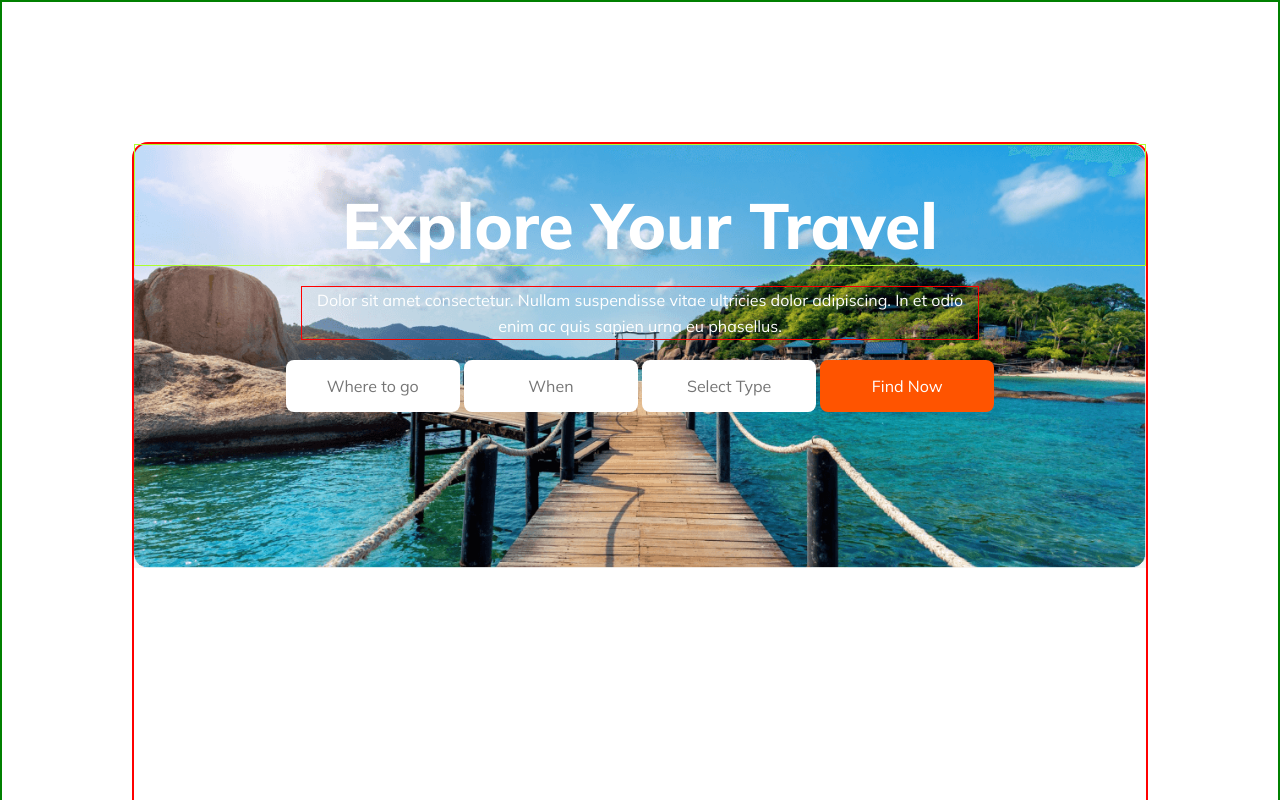
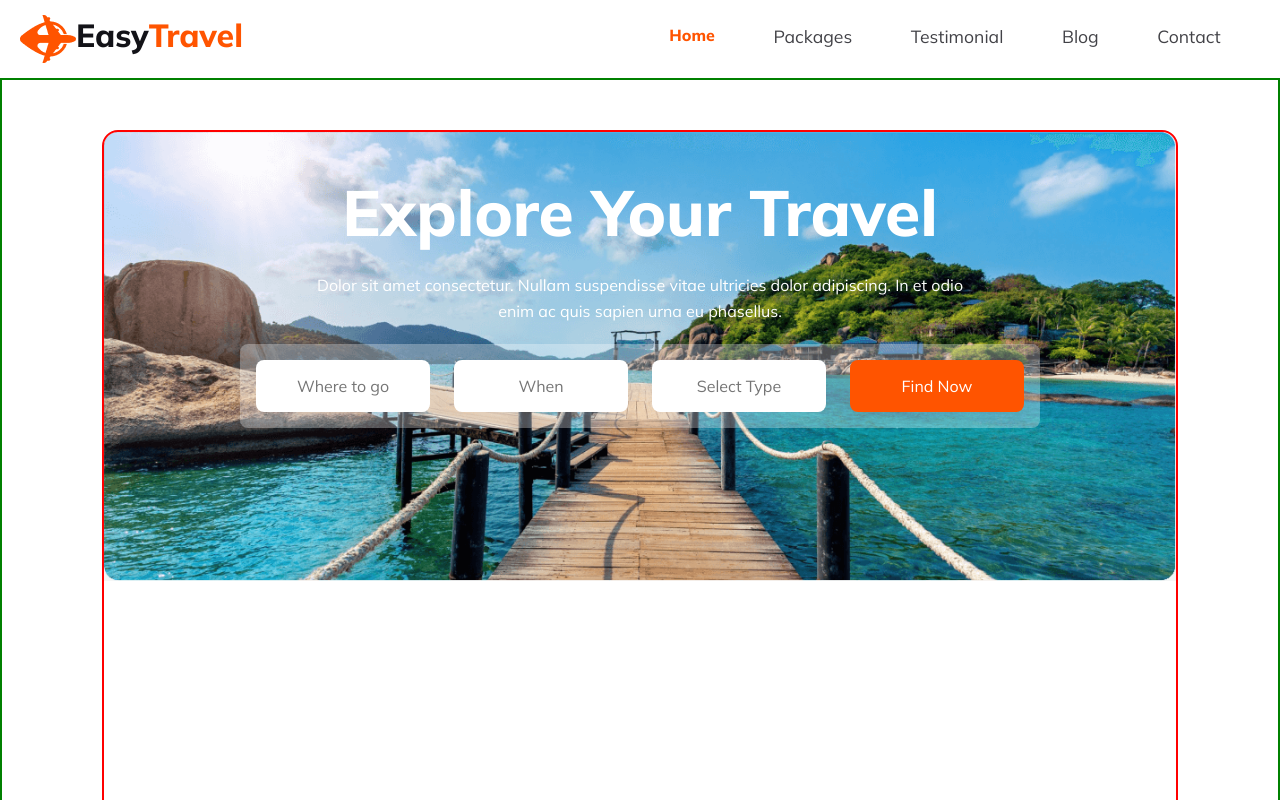
Before and after one commit to mumin6/B9-A2-Beyond-Borders, a plain HTML site: page index.html in a window 1280 px wide. Shown: the top 800 px of the page. Drawn offline with Linux system fonts and the light colour scheme.

Commit message:
added navigation bar

```diff
--- a/index.html
+++ b/index.html
@@ -8,18 +8,36 @@
 </head>
 <body>
     <header>
-
+        <nav class="navigation-bar">
+            <div class="navigation-bar-1">
+                <img src="./Images/Group 40071 (2).png" alt="Easy Travel icon">
+                <p class="navbar-1">Easy<span class="title-1">Travel</span></p>
+            </div>
+            <div class="page-link">
+                <a class="link-1" href="" id="home">Home</a>
+                <a class="link-1 link-2" href="">Packages</a>
+                <a class="link-1 link-2" href="">Testimonial</a>
+                <a class="link-1 link-2" href="">Blog</a>
+                <a class="link-1 link-2" href="">Contact</a>
+            </div>
+        </nav>
     </header>
     <main>
         <div class="explore-your-travel">
             <h1 class="explore-h1">Explore Your Travel</h1>
             <p class="explore-p">Dolor sit amet consectetur. Nullam suspendisse vitae ultricies dolor adipiscing. In et odio enim ac quis sapien urna eu phasellus.</p>
 
-            <section>
+            <section class="input-0">
                  <input class="input-1" placeholder="Where to go" type="text" name="where you wana go" id="">
-                 <input class="input-1" placeholder="When" type="text" name="when you wana go" id="">
+                 <input class="input-1" placeholder="When" type="datetime" name="when you wana go" id="" list="time">
+                 <!-- <datalist id="time">
+                    <option value="Winter">
+                    <option value="Summar">
+                    <option value="Fall">
+                  </datalist> -->
                  <input class="input-1" placeholder="Select Type" type="text" name="Select Type" id="">
-                 <button class="input-1"  type="submit" id="button-1">Find Now</button>
+                 <input class="input-1"  type="submit" name="Submit" value="Find Now" id="button-1">
+
 
 
             </section>
--- a/styles/Easy_Travel.css
+++ b/styles/Easy_Travel.css
@@ -11,13 +11,72 @@ main {
     border: 2px solid green;
 }
 
+/* nav bar style */
+.navigation-bar {
+    display: flex;
+    margin: 5px 10px;
+    padding: 10px;
+}
+
+.navigation-bar-1 {
+    /* border: 1px solid red; */
+    display: flex;
+    width: 50%;
+
+
+}
+
+.page-link {
+    display: flex;
+    justify-content: space-around;
+    /* border: 1px solid red; */
+    width: 50%;
+
+    padding: 10px;
+}
+
+.link-1 {
+    text-decoration: none;
+    color: #424247;
+    text-align: center;
+    font-size: 1rem;
+    font-weight: 400;
+}
+
+.link-2 {
+    color:  #424247;
+    text-align: center;
+    font-size: 1.1rem;
+    font-weight: 400;
+}
+
+#home {
+    color: #FF5400;
+    text-align: center;
+    font-size: 1rem;
+    font-weight: 700;
+}
+
+.navbar-1 {
+    color: #131318;
+    font-size: 2rem;
+    font-weight: 800;
+}
+
+.title-1 {
+    color: #FF5400;
+    font-size: 2rem;
+    font-weight: 800;
+}
+
 .explore-your-travel {
     background-image: url('../Images/Group\ 13\ .png');
     height: 100dvh;
     background-size: 100%;
     background-repeat: no-repeat;
     display: block;
-    margin: 140px 130px;
+    margin: 50px 100px;
+    margin-bottom: 20px;
     text-align: center;
     border: 2px solid red;
     border-radius: 16px;
@@ -30,7 +89,7 @@ main {
     font-size: 4rem;
     font-weight: 800;
     padding-top: 40px;
-    border: 1px solid greenyellow;
+    /* border: 1px solid greenyellow; */
 }
 
 .explore-p {
@@ -40,8 +99,19 @@ main {
     font-weight: 400;
     line-height: 26px;
     width: 676px;
-    border: 1px solid red;
+    /* border: 1px solid red; */
     margin: 20px auto;
+
+}
+
+.input-0 {
+    display: inline-flex;
+    padding: 16px;
+    align-items: flex-start;
+    gap: 24px;
+    /* border: 1px solid blueviolet; */
+    border-radius: 8px;
+    background: rgba(255, 255, 255, 0.30);
 }
 
 .input-1 {
@@ -55,7 +125,8 @@ main {
     font-weight: 400;
     border: none;
 }
-#button-1{
+
+#button-1 {
     background: #FF5400;
     color: #FFF;
 }
```
